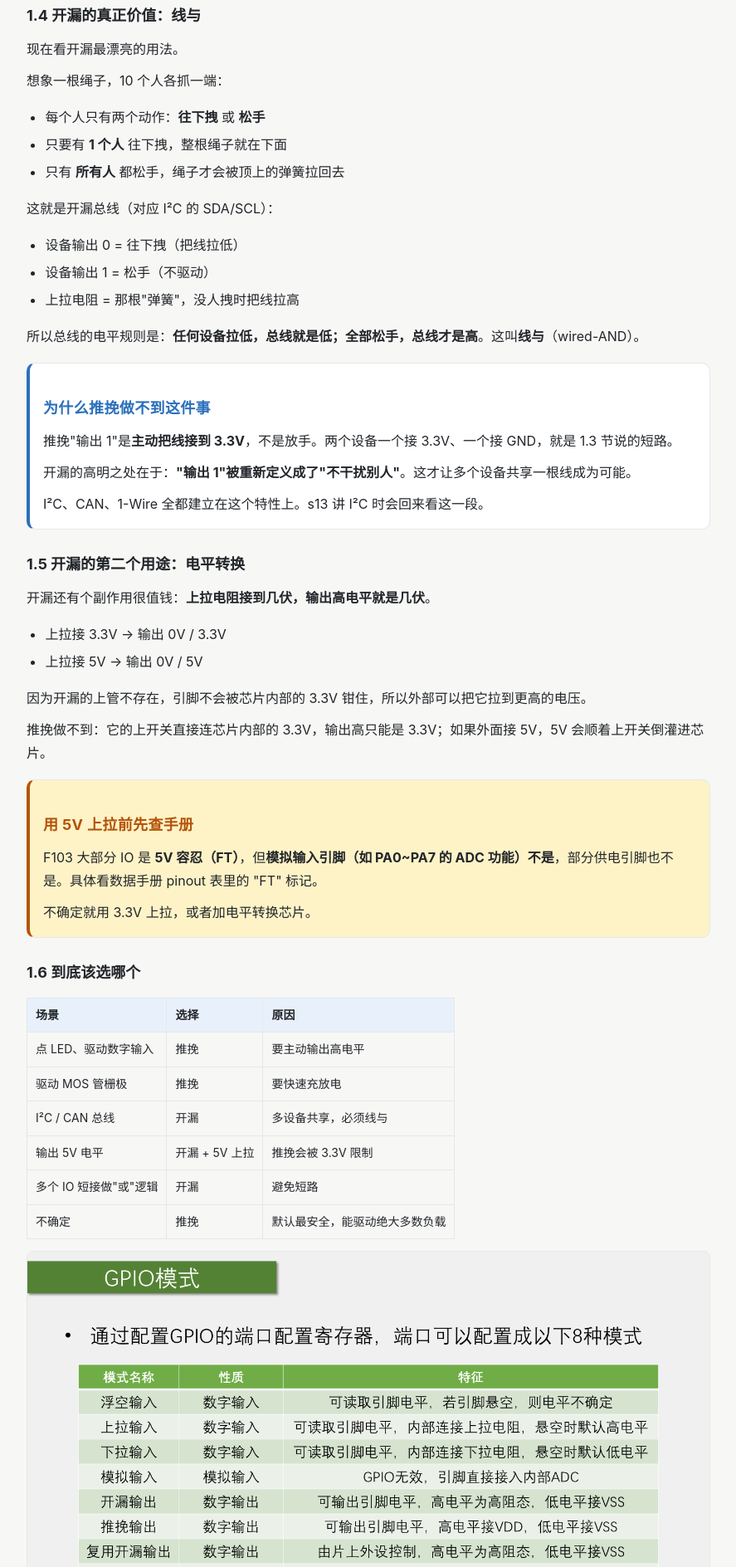
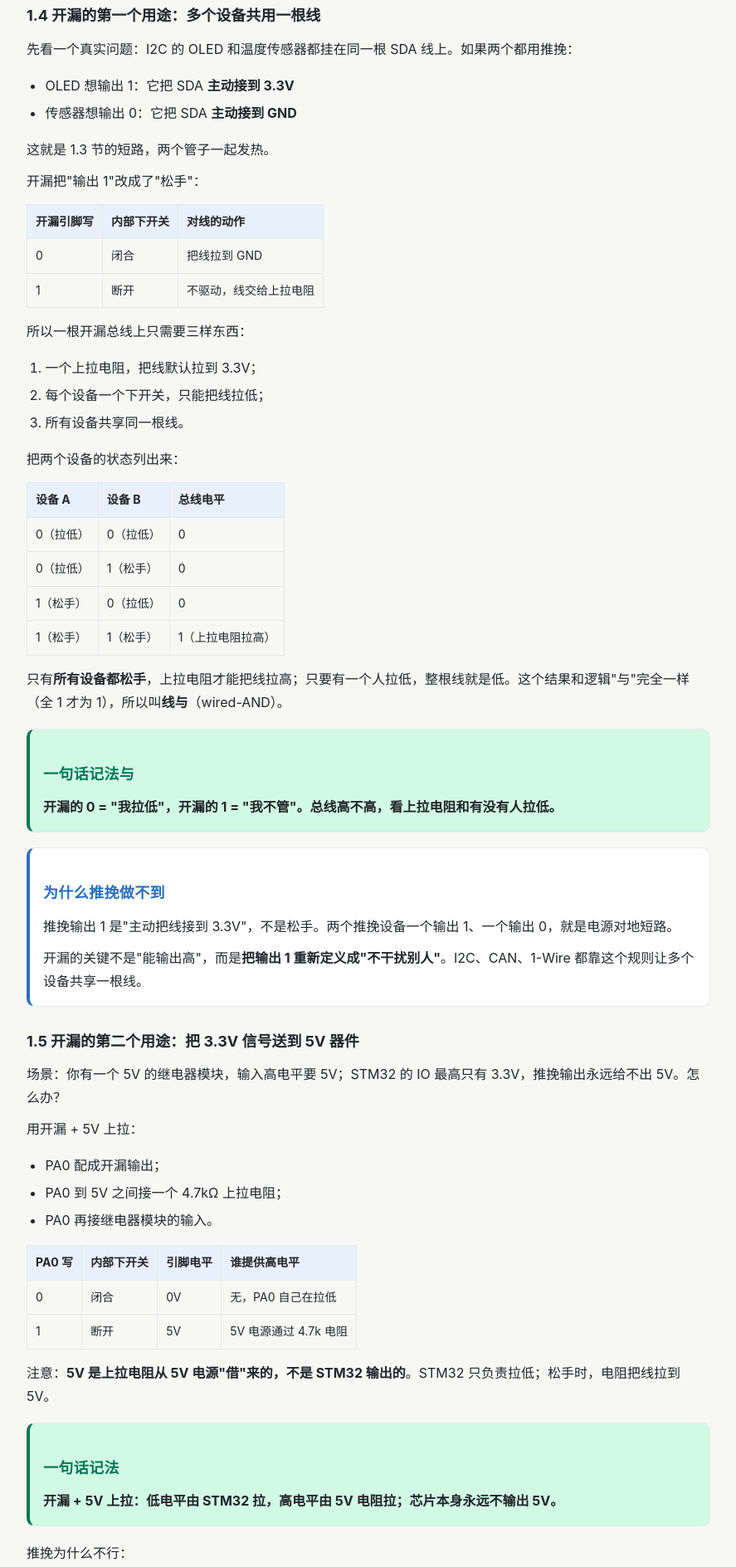
Before and after one commit to Kong134/StudyMate-Trae-CN, a plain HTML site: page docs/stm32-embedded/03-gpio-output.html in a window 1280 px wide. Shown: the part 5565-7453 px from the top of the page at 83% size, without its empty margins (196-1083 px from the left). Drawn offline with Linux system fonts and the light colour scheme.

Commit message:
重写 S3 开漏 1.4/1.5：线与与 5V 电平转换

```diff
--- a/StudyMate/state.json
+++ b/StudyMate/state.json
@@ -2,8 +2,8 @@
   "lastRead": {
     "subject": "stm32-embedded",
     "node": "s3",
-    "scroll": 0,
+    "scroll": 2400,
     "tab": "q",
-    "ts": "2026-11-25T16:55:08.097Z"
+    "ts": "2026-11-26T14:35:13.098Z"
   }
 }
--- a/docs/stm32-embedded/03-gpio-output.html
+++ b/docs/stm32-embedded/03-gpio-output.html
@@ -250,37 +250,120 @@ while (1)
 <section class="callout warn"><h3 class="callout-title">这不是&quot;理论风险&quot;</h3><p>新手调试时很常见的操作：&quot;我把两个脚短接，让它们同步&quot;——如果都是推挽且输出相反，第一次上电就烧。</p>
 <p><strong>要短接两个引脚，至少一方必须是开漏</strong>（或都加上拉/串联电阻）。这样最坏情况只是&quot;谁拉低谁赢&quot;，没有短路通路。</p>
 </section>
-<h3>1.4 开漏的真正价值：线与</h3>
-<p>现在看开漏最漂亮的用法。</p>
-<p>想象一根绳子，10 个人各抓一端：</p>
+<h3>1.4 开漏的第一个用途：多个设备共用一根线</h3>
+<p>先看一个真实问题：I2C 的 OLED 和温度传感器都挂在同一根 SDA 线上。如果两个都用推挽：</p>
 <ul>
-<li>每个人只有两个动作：<strong>往下拽</strong> 或 <strong>松手</strong></li>
-<li>只要有 <strong>1 个人</strong> 往下拽，整根绳子就在下面</li>
-<li>只有 <strong>所有人</strong> 都松手，绳子才会被顶上的弹簧拉回去</li>
+<li>OLED 想输出 1：它把 SDA <strong>主动接到 3.3V</strong></li>
+<li>传感器想输出 0：它把 SDA <strong>主动接到 GND</strong></li>
 </ul>
-<p>这就是开漏总线（对应 I²C 的 SDA/SCL）：</p>
+<p>这就是 1.3 节的短路，两个管子一起发热。</p>
+<p>开漏把&quot;输出 1&quot;改成了&quot;松手&quot;：</p>
+<table>
+<thead>
+<tr>
+<th>开漏引脚写</th>
+<th>内部下开关</th>
+<th>对线的动作</th>
+</tr>
+</thead>
+<tbody><tr>
+<td>0</td>
+<td>闭合</td>
+<td>把线拉到 GND</td>
+</tr>
+<tr>
+<td>1</td>
+<td>断开</td>
+<td>不驱动，线交给上拉电阻</td>
+</tr>
+</tbody></table>
+<p>所以一根开漏总线上只需要三样东西：</p>
+<ol>
+<li>一个上拉电阻，把线默认拉到 3.3V；</li>
+<li>每个设备一个下开关，只能把线拉低；</li>
+<li>所有设备共享同一根线。</li>
+</ol>
+<p>把两个设备的状态列出来：</p>
+<table>
+<thead>
+<tr>
+<th>设备 A</th>
+<th>设备 B</th>
+<th>总线电平</th>
+</tr>
+</thead>
+<tbody><tr>
+<td>0（拉低）</td>
+<td>0（拉低）</td>
+<td>0</td>
+</tr>
+<tr>
+<td>0（拉低）</td>
+<td>1（松手）</td>
+<td>0</td>
+</tr>
+<tr>
+<td>1（松手）</td>
+<td>0（拉低）</td>
+<td>0</td>
+</tr>
+<tr>
+<td>1（松手）</td>
+<td>1（松手）</td>
+<td>1（上拉电阻拉高）</td>
+</tr>
+</tbody></table>
+<p>只有<strong>所有设备都松手</strong>，上拉电阻才能把线拉高；只要有一个人拉低，整根线就是低。这个结果和逻辑&quot;与&quot;完全一样（全 1 才为 1），所以叫<strong>线与</strong>（wired-AND）。</p>
+
+<section class="callout key"><h3 class="callout-title">一句话记法与</h3><p><strong>开漏的 0 = &quot;我拉低&quot;，开漏的 1 = &quot;我不管&quot;。总线高不高，看上拉电阻和有没有人拉低。</strong></p>
+</section>
+
+<section class="callout note"><h3 class="callout-title">为什么推挽做不到</h3><p>推挽输出 1 是&quot;主动把线接到 3.3V&quot;，不是松手。两个推挽设备一个输出 1、一个输出 0，就是电源对地短路。</p>
+<p>开漏的关键不是&quot;能输出高&quot;，而是<strong>把输出 1 重新定义成&quot;不干扰别人&quot;</strong>。I2C、CAN、1-Wire 都靠这个规则让多个设备共享一根线。</p>
+</section>
+<h3>1.5 开漏的第二个用途：把 3.3V 信号送到 5V 器件</h3>
+<p>场景：你有一个 5V 的继电器模块，输入高电平要 5V；STM32 的 IO 最高只有 3.3V，推挽输出永远给不出 5V。怎么办？</p>
+<p>用开漏 + 5V 上拉：</p>
 <ul>
-<li>设备输出 0 = 往下拽（把线拉低）</li>
-<li>设备输出 1 = 松手（不驱动）</li>
-<li>上拉电阻 = 那根&quot;弹簧&quot;，没人拽时把线拉高</li>
+<li>PA0 配成开漏输出；</li>
+<li>PA0 到 5V 之间接一个 4.7kΩ 上拉电阻；</li>
+<li>PA0 再接继电器模块的输入。</li>
 </ul>
-<p>所以总线的电平规则是：<strong>任何设备拉低，总线就是低；全部松手，总线才是高</strong>。这叫<strong>线与</strong>（wired-AND）。</p>
+<table>
+<thead>
+<tr>
+<th>PA0 写</th>
+<th>内部下开关</th>
+<th>引脚电平</th>
+<th>谁提供高电平</th>
+</tr>
+</thead>
+<tbody><tr>
+<td>0</td>
+<td>闭合</td>
+<td>0V</td>
+<td>无，PA0 自己在拉低</td>
+</tr>
+<tr>
+<td>1</td>
+<td>断开</td>
+<td>5V</td>
+<td>5V 电源通过 4.7k 电阻</td>
+</tr>
+</tbody></table>
+<p>注意：<strong>5V 是上拉电阻从 5V 电源&quot;借&quot;来的，不是 STM32 输出的</strong>。STM32 只负责拉低；松手时，电阻把线拉到 5V。</p>
 
-<section class="callout note"><h3 class="callout-title">为什么推挽做不到这件事</h3><p>推挽&quot;输出 1&quot;是<strong>主动把线接到 3.3V</strong>，不是放手。两个设备一个接 3.3V、一个接 GND，就是 1.3 节说的短路。</p>
-<p>开漏的高明之处在于：<strong>&quot;输出 1&quot;被重新定义成了&quot;不干扰别人&quot;</strong>。这才让多个设备共享一根线成为可能。</p>
-<p>I²C、CAN、1-Wire 全都建立在这个特性上。s13 讲 I²C 时会回来看这一段。</p>
+<section class="callout key"><h3 class="callout-title">一句话记法</h3><p><strong>开漏 + 5V 上拉：低电平由 STM32 拉，高电平由 5V 电阻拉；芯片本身永远不输出 5V。</strong></p>
 </section>
-<h3>1.5 开漏的第二个用途：电平转换</h3>
-<p>开漏还有个副作用很值钱：<strong>上拉电阻接到几伏，输出高电平就是几伏</strong>。</p>
+<p>推挽为什么不行：</p>
 <ul>
-<li>上拉接 3.3V → 输出 0V / 3.3V</li>
-<li>上拉接 5V → 输出 0V / 5V</li>
+<li>推挽输出 1 时，上开关把引脚接到芯片内部的 3.3V，外部 5V 会顺着上管/体二极管倒灌进 3.3V 电源；</li>
+<li>推挽输出 0 时，外部 5V 又直接对着下管短路。</li>
 </ul>
-<p>因为开漏的上管不存在，引脚不会被芯片内部的 3.3V 钳住，所以外部可以把它拉到更高的电压。</p>
-<p>推挽做不到：它的上开关直接连芯片内部的 3.3V，输出高只能是 3.3V；如果外面接 5V，5V 会顺着上开关倒灌进芯片。</p>
 
-<section class="callout warn"><h3 class="callout-title">用 5V 上拉前先查手册</h3><p>F103 大部分 IO 是 <strong>5V 容忍（FT）</strong>，但<strong>模拟输入引脚（如 PA0~PA7 的 ADC 功能）不是</strong>，部分供电引脚也不是。具体看数据手册 pinout 表里的 &quot;FT&quot; 标记。</p>
-<p>不确定就用 3.3V 上拉，或者加电平转换芯片。</p>
+<section class="callout warn"><h3 class="callout-title">5V 上拉不是所有引脚都能用</h3><p>只有数据手册标 <strong>FT（5V 容忍）</strong> 的引脚，才能在&quot;松手&quot;时承受 5V。非 FT 引脚的上保护二极管会把电压钳在 VDD 附近，并可能把电流倒灌进芯片。</p>
+<p>上拉电压也不能超过引脚耐压（FT 引脚通常 5.5V）。模拟输入、部分特殊引脚要单独查手册；不确定就用 3.3V 上拉，或加专用电平转换芯片。</p>
+<p>另外，如果对方是<strong>推挽输出</strong>，不能直接和开漏对接：对方输出高、你输出低时仍然会短路。电平转换只适用于&quot;对方是高阻输入&quot;或&quot;对方也是开漏&quot;的场合。</p>
 </section>
 <h3>1.6 到底该选哪个</h3>
 <table>
@@ -340,8 +423,8 @@ while (1)
 <details class="answer"><summary>参考答案</summary><div class="answer-body"><p>(1) <strong>推挽</strong>。要主动提供电流。
 (2) <strong>推挽</strong>。对方是纯输入，不会反向驱动，没有短路风险。
 (3) <strong>开漏</strong>。I²C 是共享总线，必须线与。
-(4) <strong>开漏</strong>（且上拉到 5V）。这是开漏的另一个经典用途：<strong>电平转换</strong>。开漏管的耐压通常高于 VDD，把上拉电阻接到 5V，输出高电平就是 5V。如果推挽，最多只能输出 3.3V，而且 5V 会顺着上管倒灌进芯片。</p>
-<p>注意：F103 的 IO 是 5V 容忍（FT 引脚），但<strong>模拟引脚和部分引脚不是</strong>，具体查数据手册的 pinout 表。</p>
+(4) <strong>开漏 + 5V 上拉</strong>，但有一个前提：这个引脚必须是数据手册标 <strong>FT</strong> 的 5V 容忍引脚。高电平是 5V 上拉电阻提供的，不是 STM32 输出的；STM32 只负责拉低。如果推挽，最多只能输出 3.3V，而且外部 5V 会顺着上管/体二极管倒灌进芯片。</p>
+<p>注意：F103 不是所有 IO 都能接 5V，模拟功能和部分特殊引脚要先查数据手册 pinout 表的 FT 标记；不确定就加电平转换芯片。</p>
 </div></details></section>
 <hr>
 <h2 id="sec-2">2. 一个 GPIO 能出多大电流</h2>
```
Also changed, not shown: StudyMate/subjects/stm32-embedded/lessons/03-gpio-output.md (+60 -26 lines).
